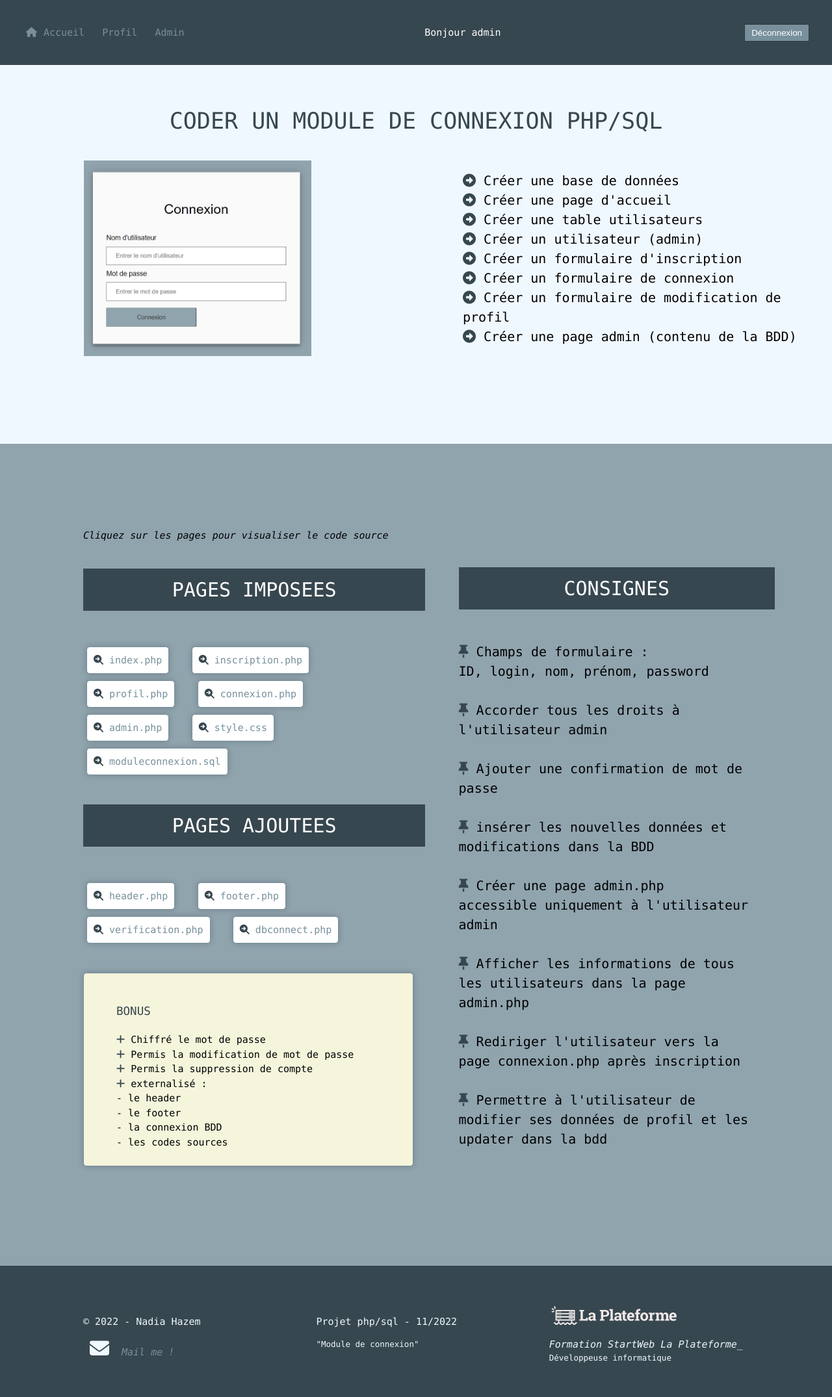
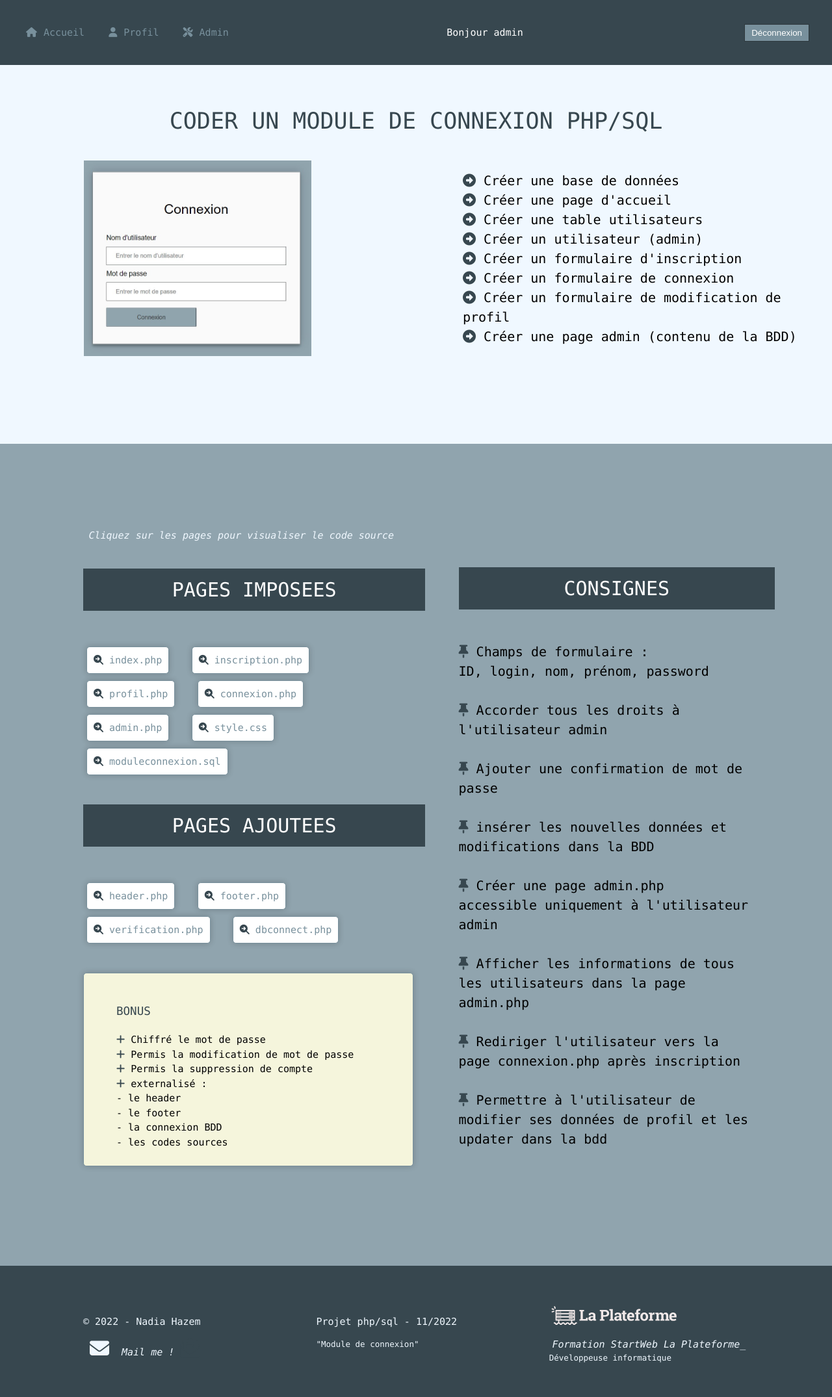
Before and after one commit to nadia-hazem/module-connexion, a PHP site: page /index.php in a window 1280 px wide. Shown: the whole page at 65% size. Run offline with PHP 8.4, Linux system fonts and the light colour scheme; the visitor is signed in with stand-in values (Sample User, id 1); some libraries are stand-ins or nearby versions.

Commit message:
ajout icones menu

```diff
--- a/css/style.css
+++ b/css/style.css
@@ -11,6 +11,10 @@ html, body{
 a {
     text-decoration: none;
     color: #78909c;
+}
+em {
+    color: aliceblue;
+    text-align: center;
 }
 ul {
     list-style: none;
@@ -195,12 +199,12 @@ input[type=submit]:hover {
 .fa-solid:hover {
     color: #78909c;
 }
-.fa-home {
+.fa-home, .fa-user, .fa-screwdriver-wrench{
     color: #78909c;
     padding: 0 10px;
     transition: ease-in-out 0.5s;
 }
-.fa-home:hover {
+.fa-home:hover, .fa-user:hover, .fa-screwdriver-wrench:hover {
     color: #fff;
 }
     .fa-envelope {
--- a/header.php
+++ b/header.php
@@ -30,10 +30,10 @@
                     ?>
                     <div>
                         <?php echo '<a href="index.php"><i class="fa-solid fa-home"></i>Accueil</a>  &nbsp;';?>
-                        <?php echo '<a href="profil.php">Profil</a>  &nbsp;';?>
+                        <?php echo '<a href="profil.php"><i class="fa-solid fa-user"></i>Profil</a>  &nbsp;';?>
                         <?php
                             if($_SESSION['login'] == 'admin'){
-                                echo '<a href="admin.php">Admin</a>  &nbsp;';
+                                echo '<a href="admin.php"><i class="fa-solid fa-screwdriver-wrench"></i>Admin</a>  &nbsp;';
                             } ?>
                     </div>
                     <div>
```
